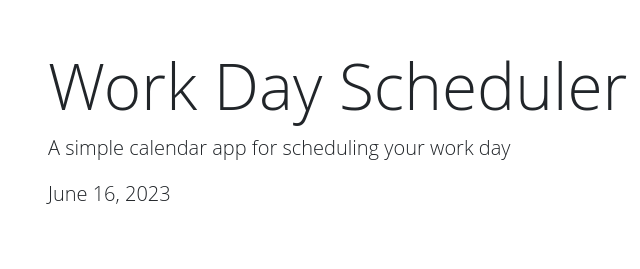
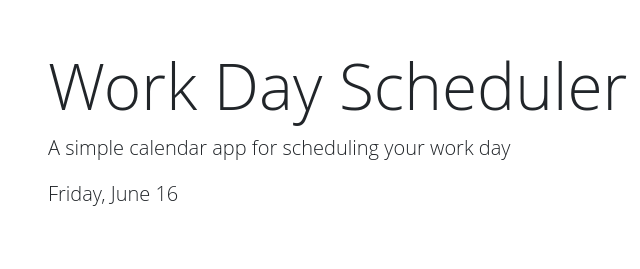
Before and after one commit to jonesmatr/Work-Day-Scheduler, a plain HTML site: page index.html in a window 1280 px wide. Shown: the top 269 px of the page, 0-640 px from the left. Drawn offline with nearby package versions, Linux system fonts and the light colour scheme.

```diff
--- a/script.js
+++ b/script.js
@@ -58,6 +58,6 @@
   });
 
   // Display the current date in the header of the page
-  var currentDate = dayjs().format("MMMM DD, YYYY");
+  var currentDate = dayjs().format("dddd, MMMM D");
   $("#currentDay").text(currentDate);
 });
```
Also changed, not shown: index.html (+0 -20 lines).
